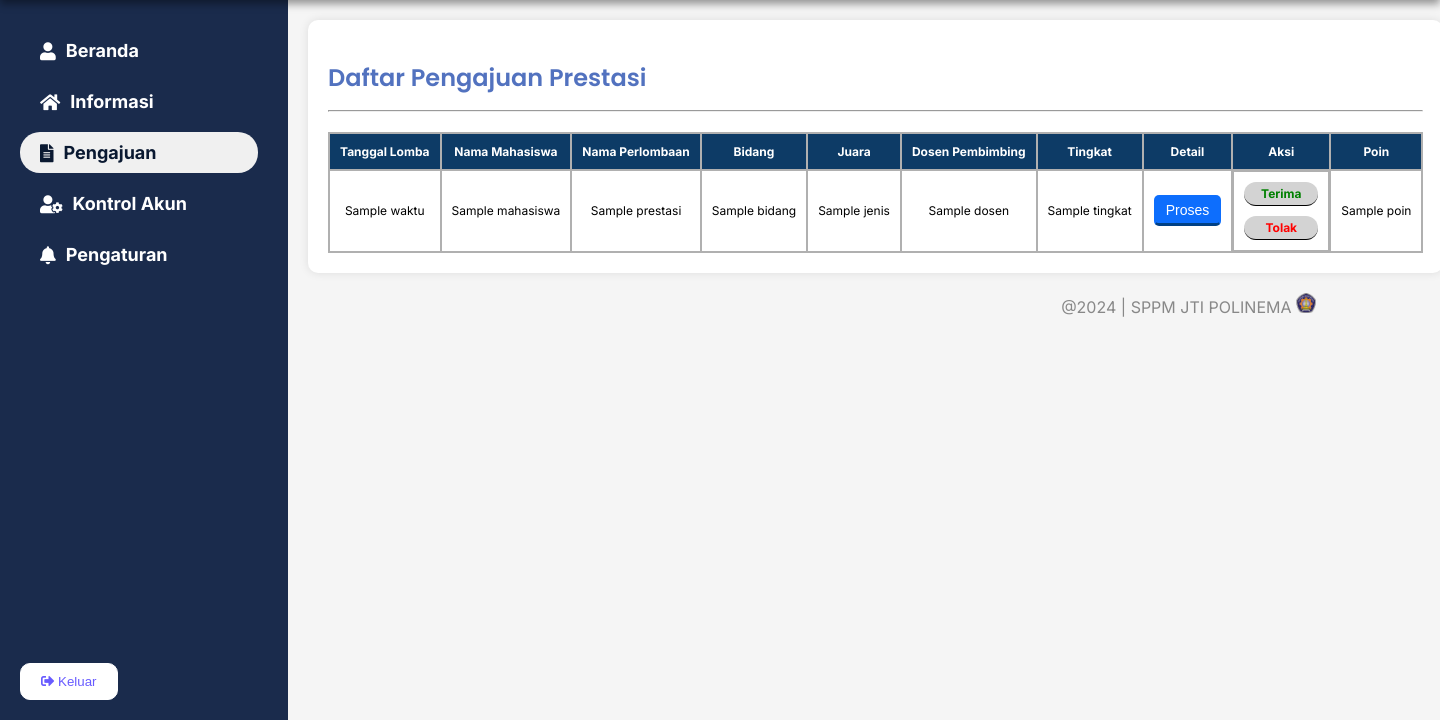
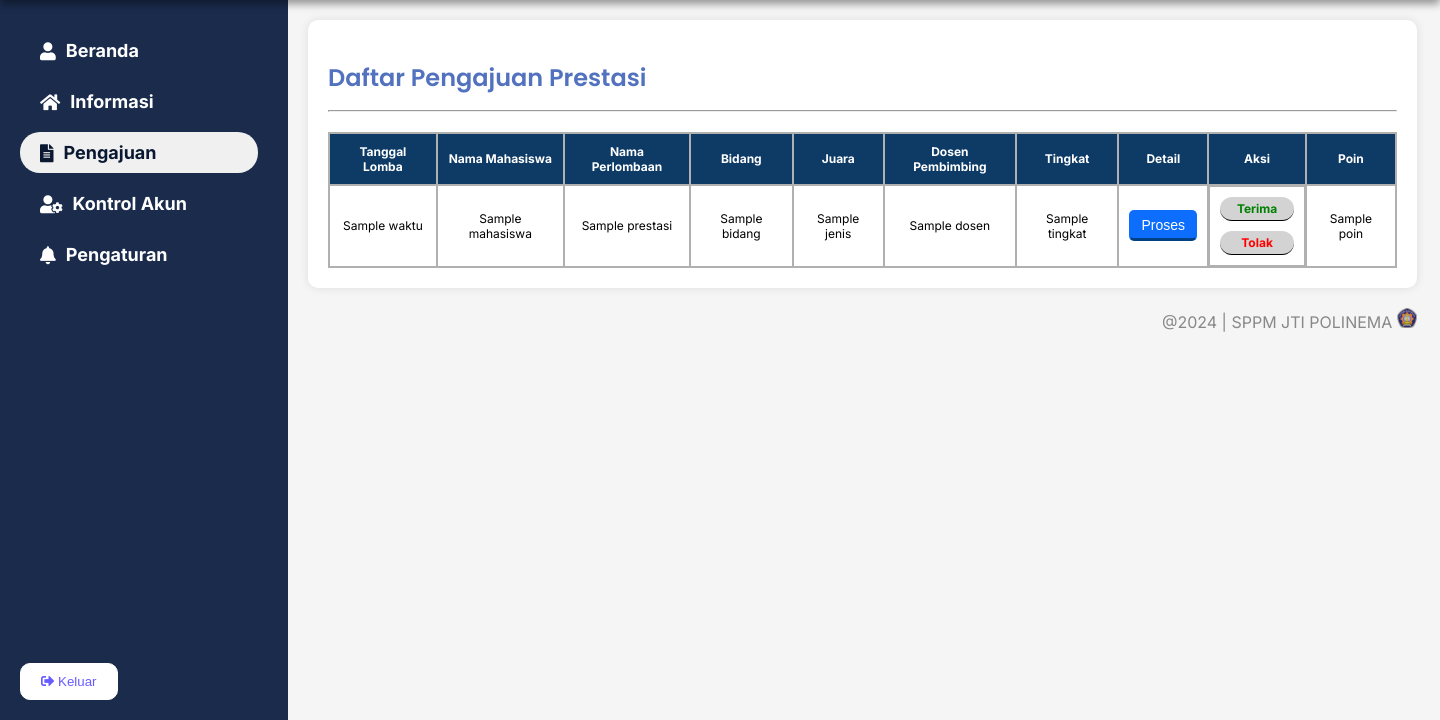
Before and after one commit to Fahrizp24/SistemPencatatanPrestasiMahasiswaJTIPolinema, a PHP site: template template/admin/pengajuanAdmin_template.php in a window 1440 px wide. Shown: the part 80-800 px from the top of the page. Run offline with PHP 8.4, Linux system fonts and the light colour scheme; the visitor is signed in with stand-in values (Sample User, id 1); the template is opened without the code that fills it: most values are stand-ins (such as "Sample title", 1, 10 or a date in 2020); some libraries are stand-ins or nearby versions.

Commit message:
tampilan

```diff
--- a/assets/css/homeStyles.css
+++ b/assets/css/homeStyles.css
@@ -122,7 +122,9 @@ header {
 }
 
 .content {
-    width: 70%;
+    /* width: 70%; */
+    width: 77%;
+
     flex-grow: 1;
     padding: 20px;
     margin-left: 20%;
--- a/assets/css/pengajuanAdmin.css
+++ b/assets/css/pengajuanAdmin.css
@@ -36,7 +36,6 @@ body {
     border-radius: 3px;
 }
 
-
 .container {
     flex-direction: column;
     width: 100%;
@@ -47,7 +46,7 @@ body {
 }
 
 .main-content {
-    width:max-content;
+    /* width:max-content;      */
     flex-grow: 1;
     background-color: #ffffff;
     padding: 20px;
```
